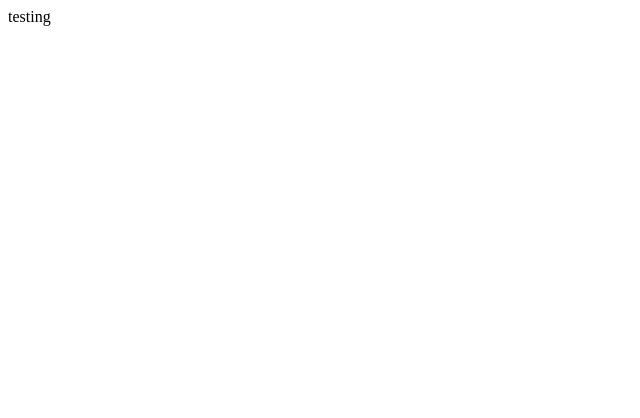
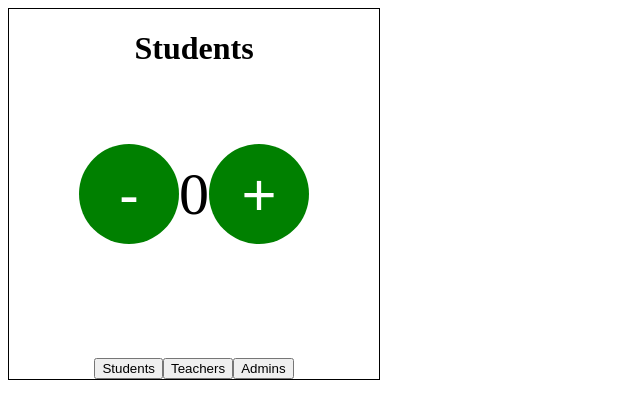
Before and after one commit to NisansalaAmarasinghe/cbc-frontend, a React (Vite) app: page / in a window 1280 px wide. Shown: the top 418 px of the page, without its empty margins (0-640 px from the left). Built offline with nearby package versions, Linux system fonts and the light colour scheme.

Commit message:
Hooks functions use💻

```diff
--- /dev/null
+++ b/src/components/testing.css
@@ -0,0 +1,35 @@
+.background{
+    position: relative;
+    width: 370px;
+    height: 370px;
+    border: 1px solid black;
+    display: flex;
+    flex-direction: row;
+    justify-content: center;
+    align-items: center;
+}
+
+.val{
+    width: 100px;
+    height: 100px;
+    border-radius: 50%;
+    font-size: 60px;
+    background-color: green;
+    color: white;
+    border: none;
+    cursor: pointer;
+}
+
+span{
+    font-size: 60px;
+}
+
+h1{
+    position: absolute;
+    top: 0;
+}
+
+.button-panel{
+    position: absolute;
+    bottom: 0;
+}
--- a/src/components/testing.jsx
+++ b/src/components/testing.jsx
@@ -1,7 +1,44 @@
+import { useState } from "react"
+import "./testing.css"
+
 export default function Testing(){
+
+    const[count,setCount] = useState(0)
+    const[name,setName]=useState("Students")
+    //create usestates for handle many
+
+    function increment(){
+        if(count<10){
+            setCount(count +1)
+        }
+        console.log("incrementing")
+    }
+
+    function decrement(){
+        if(count>0){
+            setCount(count - 1)
+        }
+        console.log("decrementing")
+    }
+
+    function changeName(value){
+        setName(value)
+    }
+
     return(
-        <div>
-            testing
+        <div className="background">
+
+            <h1>{name}</h1>
+
+            <button className="val" onClick={decrement}>-</button>
+            <span>{count}</span>
+            <button className="val" onClick={increment}>+</button>
+
+            <div className="button-panel">
+                <button onClick={()=>changeName("Students")}>Students</button>
+                <button onClick={()=>changeName("Teachers")}>Teachers</button>
+                <button onClick={()=>changeName("Admins")}>Admins</button>
+            </div>
         </div>
     )
 }
```
